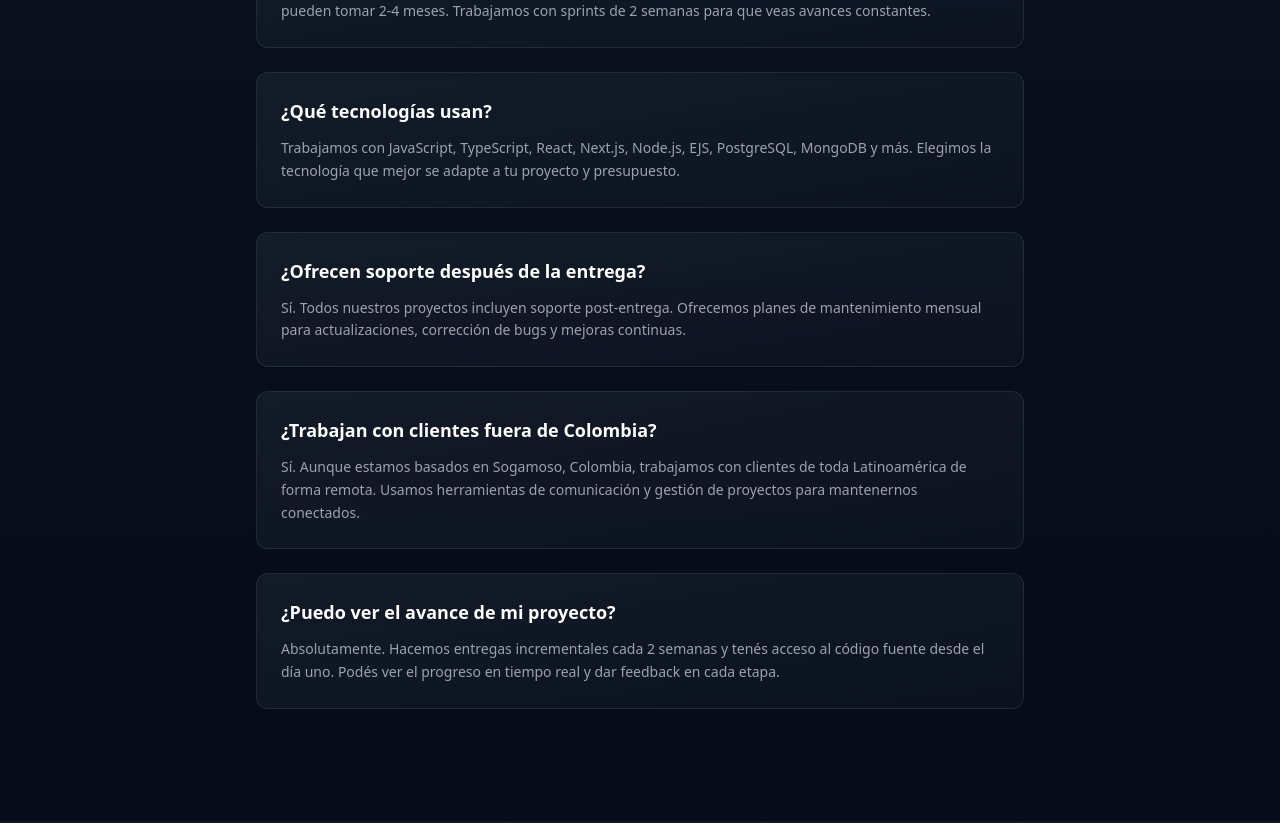
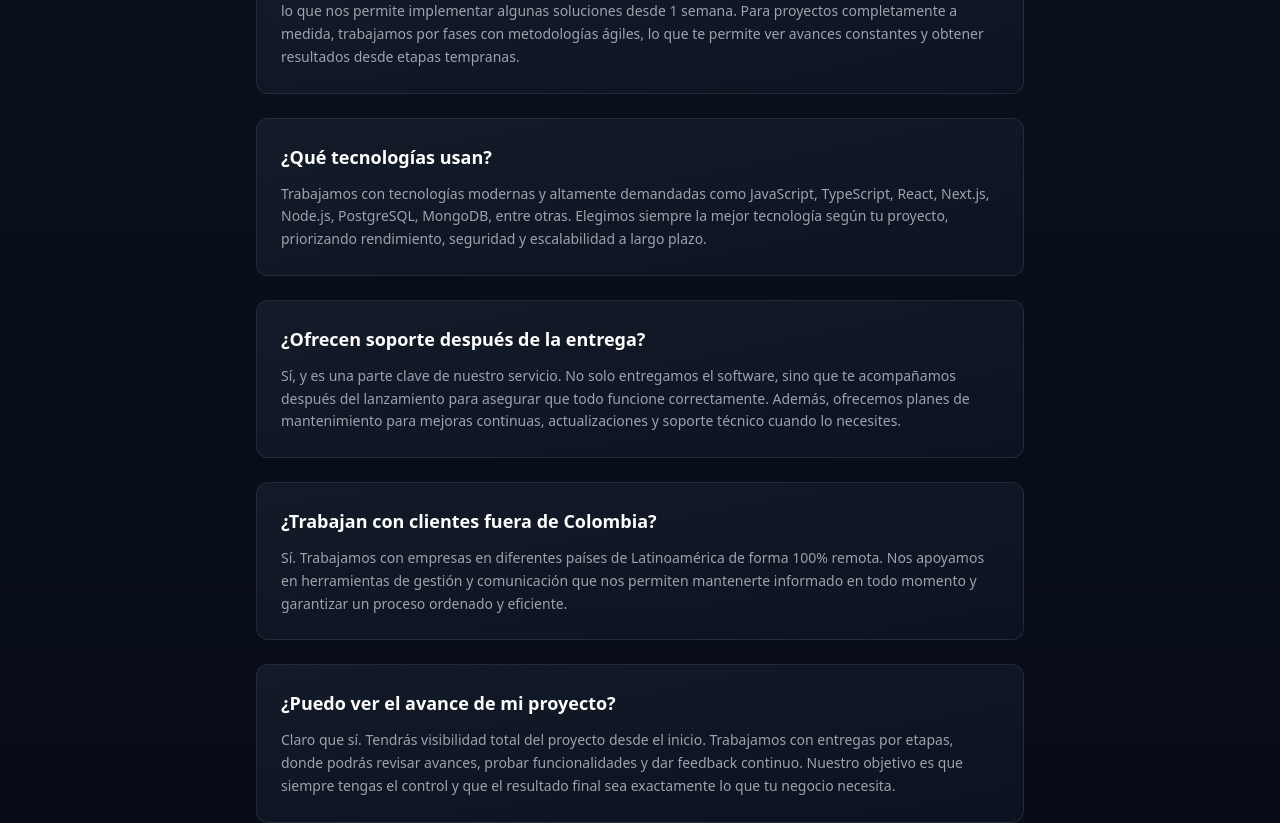
Before and after one commit to jorgealfredo22/PRIGMA, a Next.js app: page / in a window 1280 px wide. Shown: the part 6260-7083 px from the top of the page. Built offline with nearby package versions, Linux system fonts and the light colour scheme; no server answers.

Commit message:
fix: update FAQ answers with accurate info, remove fake prices and timelines
- Replace FAQ answers with clearer, more honest responses
- Remove fake price ranges (M COP) and rigid timelines
- Emphasize personalized analysis and transparency
- Update both visible FAQ section and JSON-LD schema markup

```diff
--- a/components/home/home-content.tsx
+++ b/components/home/home-content.tsx
@@ -1283,27 +1283,27 @@ export default function HomeContent() {
             {[
               {
                 q: "¿Cuánto cuesta desarrollar un software a medida?",
-                a: "Depende de la complejidad del proyecto. Una app simple puede partir desde $2.000.000 COP, mientras que un sistema empresarial completo puede costar más. La consulta inicial es gratuita y te damos un presupuesto detallado sin compromiso."
+                a: "El costo varía según las necesidades específicas de cada empresa. No trabajamos con precios estándar, ya que cada proyecto requiere un análisis personalizado. Lo que sí te garantizamos es total transparencia: analizamos tu idea, te asesoramos y te entregamos una propuesta clara, sin compromiso."
               },
               {
                 q: "¿Cuánto tiempo tarda un proyecto?",
-                a: "Un proyecto simple puede estar listo en 4-6 semanas. Sistemas más complejos como ERPs o apps móviles pueden tomar 2-4 meses. Trabajamos con sprints de 2 semanas para que veas avances constantes."
+                a: "Depende del tipo de solución. Contamos con sistemas ya desarrollados que podemos adaptar a tu negocio, lo que nos permite implementar algunas soluciones desde 1 semana. Para proyectos completamente a medida, trabajamos por fases con metodologías ágiles, lo que te permite ver avances constantes y obtener resultados desde etapas tempranas."
               },
               {
                 q: "¿Qué tecnologías usan?",
-                a: "Trabajamos con JavaScript, TypeScript, React, Next.js, Node.js, EJS, PostgreSQL, MongoDB y más. Elegimos la tecnología que mejor se adapte a tu proyecto y presupuesto."
+                a: "Trabajamos con tecnologías modernas y altamente demandadas como JavaScript, TypeScript, React, Next.js, Node.js, PostgreSQL, MongoDB, entre otras. Elegimos siempre la mejor tecnología según tu proyecto, priorizando rendimiento, seguridad y escalabilidad a largo plazo."
               },
               {
                 q: "¿Ofrecen soporte después de la entrega?",
-                a: "Sí. Todos nuestros proyectos incluyen soporte post-entrega. Ofrecemos planes de mantenimiento mensual para actualizaciones, corrección de bugs y mejoras continuas."
+                a: "Sí, y es una parte clave de nuestro servicio. No solo entregamos el software, sino que te acompañamos después del lanzamiento para asegurar que todo funcione correctamente. Además, ofrecemos planes de mantenimiento para mejoras continuas, actualizaciones y soporte técnico cuando lo necesites."
               },
               {
                 q: "¿Trabajan con clientes fuera de Colombia?",
-                a: "Sí. Aunque estamos basados en Sogamoso, Colombia, trabajamos con clientes de toda Latinoamérica de forma remota. Usamos herramientas de comunicación y gestión de proyectos para mantenernos conectados."
+                a: "Sí. Trabajamos con empresas en diferentes países de Latinoamérica de forma 100% remota. Nos apoyamos en herramientas de gestión y comunicación que nos permiten mantenerte informado en todo momento y garantizar un proceso ordenado y eficiente."
               },
               {
                 q: "¿Puedo ver el avance de mi proyecto?",
-                a: "Absolutamente. Hacemos entregas incrementales cada 2 semanas y tenés acceso al código fuente desde el día uno. Podés ver el progreso en tiempo real y dar feedback en cada etapa."
+                a: "Claro que sí. Tendrás visibilidad total del proyecto desde el inicio. Trabajamos con entregas por etapas, donde podrás revisar avances, probar funcionalidades y dar feedback continuo. Nuestro objetivo es que siempre tengas el control y que el resultado final sea exactamente lo que tu negocio necesita."
               }
             ].map((faq, i) => (
               <motion.div
--- a/components/schema-markup.tsx
+++ b/components/schema-markup.tsx
@@ -94,7 +94,7 @@ export default function SchemaMarkup() {
         "name": "¿Cuánto cuesta desarrollar un software a medida?",
         "acceptedAnswer": {
           "@type": "Answer",
-          "text": "Depende de la complejidad del proyecto. Una app simple puede partir desde $2.000.000 COP, mientras que un sistema empresarial completo puede costar más. La consulta inicial es gratuita y te damos un presupuesto detallado sin compromiso."
+          "text": "El costo varía según las necesidades específicas de cada empresa. No trabajamos con precios estándar, ya que cada proyecto requiere un análisis personalizado. Lo que sí te garantizamos es total transparencia: analizamos tu idea, te asesoramos y te entregamos una propuesta clara, sin compromiso."
         }
       },
       {
@@ -102,7 +102,7 @@ export default function SchemaMarkup() {
         "name": "¿Cuánto tiempo tarda un proyecto?",
         "acceptedAnswer": {
           "@type": "Answer",
-          "text": "Un proyecto simple puede estar listo en 4-6 semanas. Sistemas más complejos como ERPs o apps móviles pueden tomar 2-4 meses. Trabajamos con sprints de 2 semanas para que veas avances constantes."
+          "text": "Depende del tipo de solución. Contamos con sistemas ya desarrollados que podemos adaptar a tu negocio, lo que nos permite implementar algunas soluciones desde 1 semana. Para proyectos completamente a medida, trabajamos por fases con metodologías ágiles, lo que te permite ver avances constantes y obtener resultados desde etapas tempranas."
         }
       },
       {
@@ -110,7 +110,7 @@ export default function SchemaMarkup() {
         "name": "¿Qué tecnologías usan?",
         "acceptedAnswer": {
           "@type": "Answer",
-          "text": "Trabajamos con JavaScript, TypeScript, React, Next.js, Node.js, EJS, PostgreSQL, MongoDB y más. Elegimos la tecnología que mejor se adapte a tu proyecto y presupuesto."
+          "text": "Trabajamos con tecnologías modernas y altamente demandadas como JavaScript, TypeScript, React, Next.js, Node.js, PostgreSQL, MongoDB, entre otras. Elegimos siempre la mejor tecnología según tu proyecto, priorizando rendimiento, seguridad y escalabilidad a largo plazo."
         }
       },
       {
@@ -118,7 +118,7 @@ export default function SchemaMarkup() {
         "name": "¿Ofrecen soporte después de la entrega?",
         "acceptedAnswer": {
           "@type": "Answer",
-          "text": "Sí. Todos nuestros proyectos incluyen soporte post-entrega. Ofrecemos planes de mantenimiento mensual para actualizaciones, corrección de bugs y mejoras continuas."
+          "text": "Sí, y es una parte clave de nuestro servicio. No solo entregamos el software, sino que te acompañamos después del lanzamiento para asegurar que todo funcione correctamente. Además, ofrecemos planes de mantenimiento para mejoras continuas, actualizaciones y soporte técnico cuando lo necesites."
         }
       },
       {
@@ -126,7 +126,7 @@ export default function SchemaMarkup() {
         "name": "¿Trabajan con clientes fuera de Colombia?",
         "acceptedAnswer": {
           "@type": "Answer",
-          "text": "Sí. Aunque estamos basados en Sogamoso, Colombia, trabajamos con clientes de toda Latinoamérica de forma remota. Usamos herramientas de comunicación y gestión de proyectos para mantenernos conectados."
+          "text": "Sí. Trabajamos con empresas en diferentes países de Latinoamérica de forma 100% remota. Nos apoyamos en herramientas de gestión y comunicación que nos permiten mantenerte informado en todo momento y garantizar un proceso ordenado y eficiente."
         }
       },
       {
@@ -134,7 +134,7 @@ export default function SchemaMarkup() {
         "name": "¿Puedo ver el avance de mi proyecto?",
         "acceptedAnswer": {
           "@type": "Answer",
-          "text": "Absolutamente. Hacemos entregas incrementales cada 2 semanas y tenés acceso al código fuente desde el día uno. Podés ver el progreso en tiempo real y dar feedback en cada etapa."
+          "text": "Claro que sí. Tendrás visibilidad total del proyecto desde el inicio. Trabajamos con entregas por etapas, donde podrás revisar avances, probar funcionalidades y dar feedback continuo. Nuestro objetivo es que siempre tengas el control y que el resultado final sea exactamente lo que tu negocio necesita."
         }
       }
     ]
```
